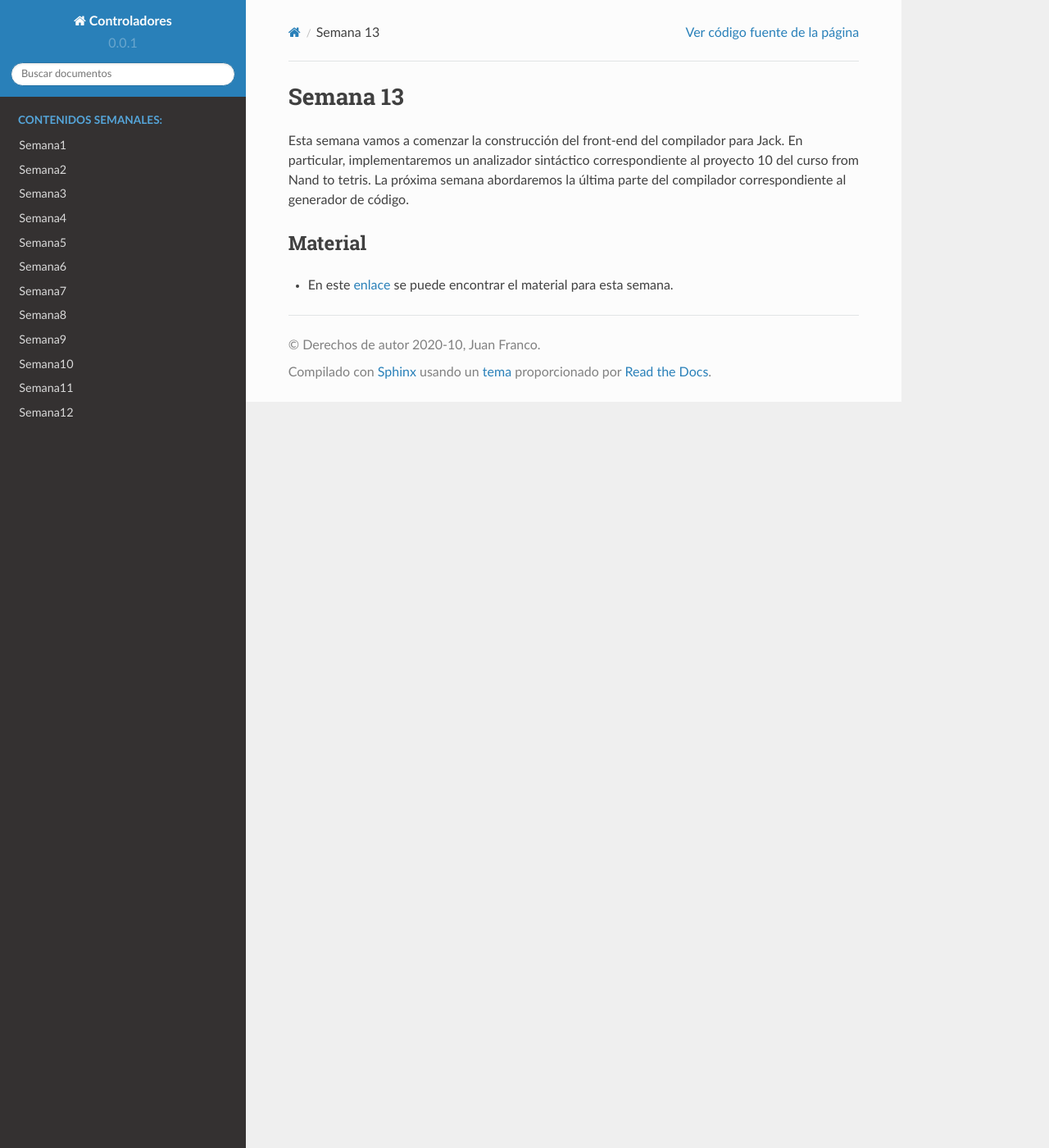
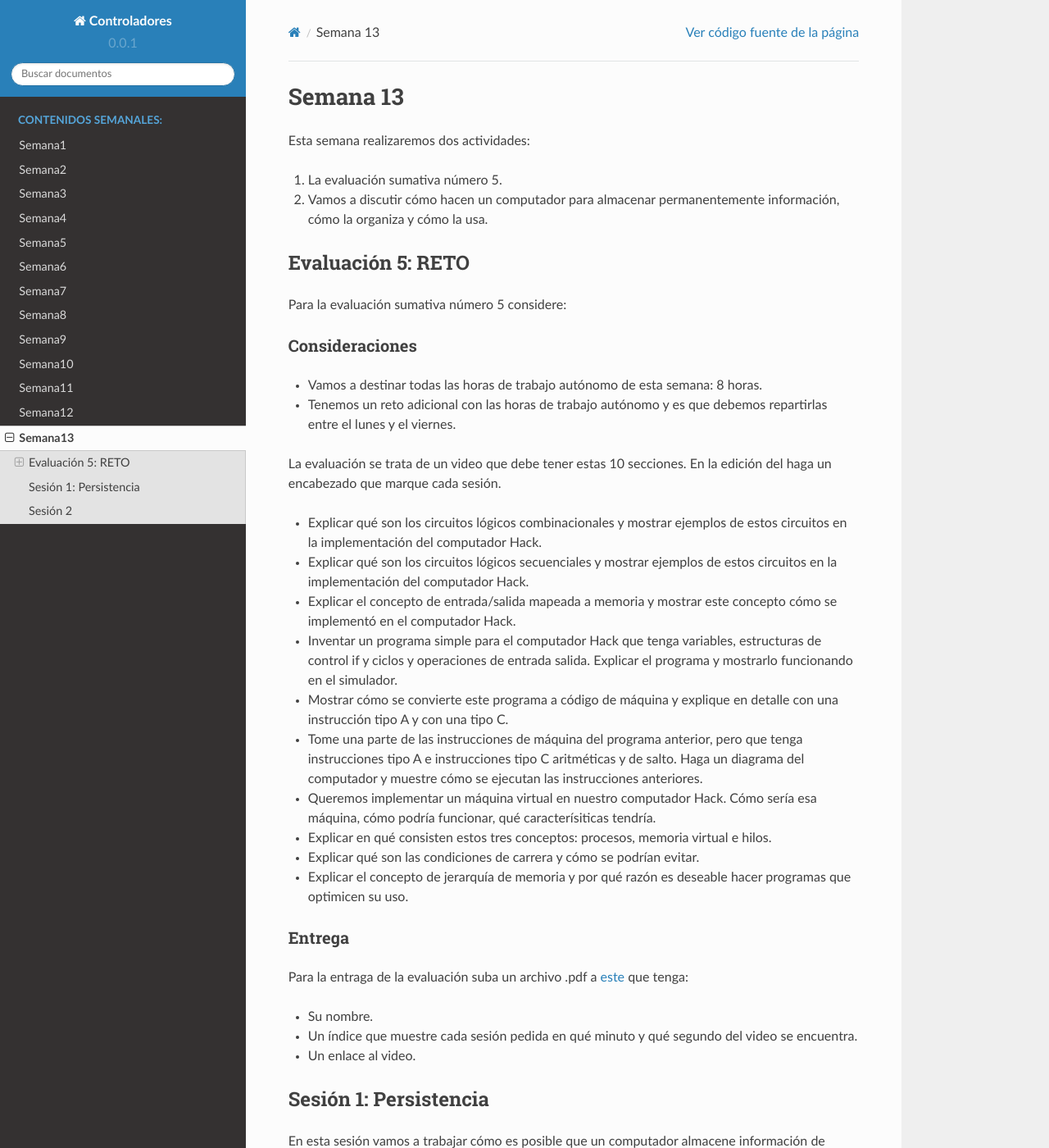
Before and after one commit to juanferfranco/controladores, a Sphinx documentation site: the page built from docs/_semana13/semana13.rst, in a window 1280 px wide and 1400 px high. Shown: the whole window at 82% size. Built offline with Sphinx 7.4.7 and the Read the Docs theme 2.0.0, drawn with Linux system fonts in a browser that asks for light colours; some of the changed text lies outside the part shown.

Commit message:
add week 13

```diff
--- a/docs/_semana13/semana13.rst
+++ b/docs/_semana13/semana13.rst
@@ -1,12 +1,64 @@
 Semana 13
 ===========
 
-Esta semana vamos a comenzar la construcción del front-end del compilador para Jack. En particular, implementaremos un
-analizador sintáctico correspondiente al proyecto 10 del curso from Nand to tetris. La próxima semana abordaremos la
-última parte del compilador correspondiente al generador de código.
+Esta semana realizaremos dos actividades:
 
-Material
+1. La evaluación sumativa número 5.
+2. Vamos a discutir cómo hacen un computador para almacenar permanentemente
+   información, cómo la organiza y cómo la usa.
+
+Evaluación 5: RETO
+-------------------
+Para la evaluación sumativa número 5 considere:
+
+Consideraciones
+^^^^^^^^^^^^^^^^^^^^
+
+* Vamos a destinar todas las horas de trabajo autónomo de esta semana: 8 horas.
+* Tenemos un reto adicional con las horas de trabajo autónomo y es que debemos
+  repartirlas entre el lunes y el viernes.
+
+La evaluación se trata de un video que debe
+tener estas 10 secciones. En la edición del haga un encabezado que marque
+cada sesión.
+
+* Explicar qué son los circuitos lógicos combinacionales y mostrar ejemplos
+  de estos circuitos en la implementación del computador Hack.
+* Explicar qué son los circuitos lógicos secuenciales y mostrar ejemplos de
+  estos circuitos en la implementación del computador Hack.
+* Explicar el concepto de entrada/salida mapeada a memoria y mostrar este
+  concepto cómo se implementó en el computador Hack.
+* Inventar un programa simple para el computador Hack que tenga variables,
+  estructuras de control if y ciclos y operaciones de entrada salida. Explicar
+  el programa y mostrarlo funcionando en el simulador.
+* Mostrar cómo se convierte este programa a código de máquina y explique en
+  detalle con una instrucción tipo A y con una tipo C.
+* Tome una parte de las instrucciones de máquina del programa anterior, pero
+  que tenga instrucciones tipo A e instrucciones tipo C aritméticas y de salto.
+  Haga un diagrama del computador y muestre cómo se ejecutan las instrucciones anteriores.
+* Queremos implementar un máquina virtual en nuestro computador Hack. Cómo sería
+  esa máquina, cómo podría funcionar, qué caracterísiticas tendría.
+* Explicar en qué consisten estos tres conceptos: procesos, memoria virtual e hilos.
+* Explicar qué son las condiciones de carrera y cómo se podrían evitar.
+* Explicar el concepto de jerarquía de memoria y por qué razón es deseable hacer
+  programas que optimicen su uso.
+
+Entrega
+^^^^^^^^^^
+Para la entraga de la evaluación suba un archivo .pdf a
+`este <https://www.dropbox.com/request/YrV7kp35WzSsvLTBp5du>`__ que tenga:
+
+* Su nombre.
+* Un índice que muestre cada sesión pedida en qué minuto y qué segundo del video
+  se encuentra.
+* Un enlace al video.
+
+Sesión 1: Persistencia
+------------------------
+En esta sesión vamos a trabajar cómo es posible que un computador almacene información
+de manera permanente, cómo la organiza y recupera después y cómo accedemos a esta
+información desde un lenguaje de programación.
+
+Sesión 2
 ---------
-
-* En este `enlace <https://drive.google.com/open?id=1ZDrMjOdBtmVmrf5_ZQ0ZFofj-XqDIc59UbsgJnbbAJg>`__ se puede
-  encontrar el material para esta semana.
+Vamos a realizar algunos ejercicios relacionados con la persistencia.
--- a/docs/index.rst
+++ b/docs/index.rst
@@ -77,3 +77,4 @@ SÓLO ESTE CURSO REQUIERE 8 HORAS DE TRABAJO INDEPENDIENTE SEMANAL.
    Semana10 <_semana10/semana10>
    Semana11 <_semana11/semana11>
    Semana12 <_semana12/semana12>
+   Semana13 <_semana13/semana13>
```
